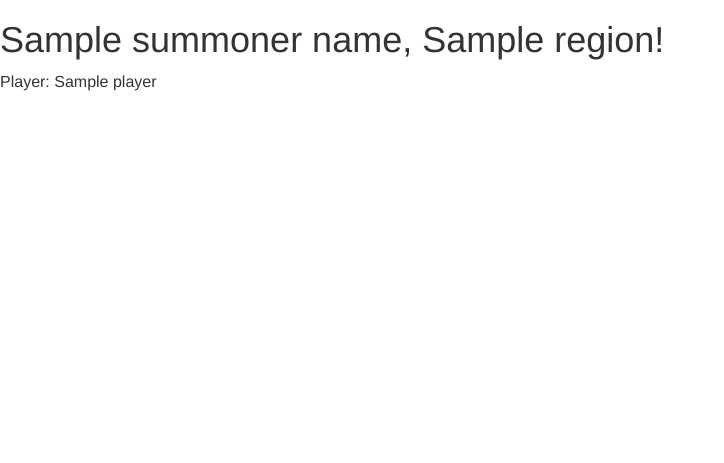
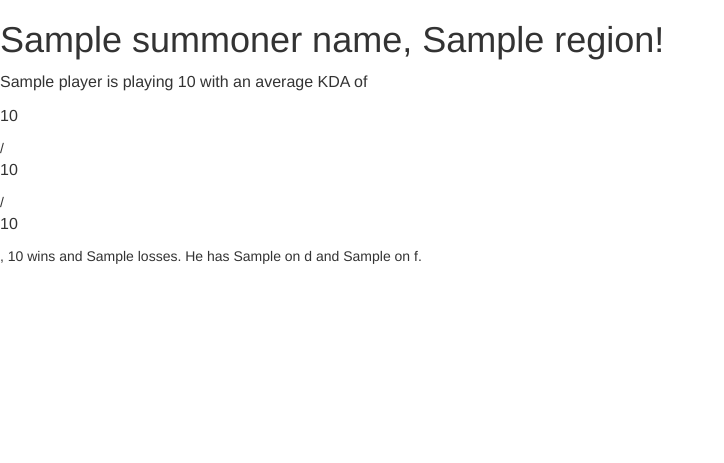
Before and after one commit to cash2one/lolxd.io, a Flask app: template templates/game.html in a window 1280 px wide. Shown: the top 463 px of the page, without its empty margins (0-724 px from the left). Run offline with Flask 2, Linux system fonts and the light colour scheme; the template is opened without the code that fills it: most values are stand-ins (such as "Sample title", 1, 10 or a date in 2020); some libraries are stand-ins or nearby versions.

Commit message:
Simple game.html to display some of the player attributes.

```diff
--- a/templates/game.html
+++ b/templates/game.html
@@ -1,8 +1,18 @@
 {% extends "base.html" %}
+{% block head %}
+<script>
+$(document).ready(function(){
+  $('[data-toggle="tooltip"]').tooltip();
+})
+</script>
+{% endblock %}
 {% block content %}
 <h1>{{ summoner_name }}, {{ region }}!</h1>
 
-{% for player in players %}
-  <p>Player: {{ player.summonerName }}</p>
+{% for player in blue_team %}
+  <div class="blueTeam">
+    <p>{{ player.summoner_name }} is playing {{ player.champ }} with an average KDA of <p data-toggle="tooltip" title="According to champion.gg, the average {{ player.champ }} gets {{ player.gg_avg_kills }} kills per game.">{{ player.avg_kills }}</p>/<p data-toggle="tooltip" title="According to champion.gg, the average {{ player.champ }} gets {{ player.gg_avg_deaths }} kills per game.">{{ player.avg_deaths }}</p>/<p data-toggle="tooltip" title="According to champion.gg, the average {{ player.champ }} gets {{ player.gg_avg_assists }} assists per game.">{{ player.avg_assists }}</p>, {{ champ_wins }} wins and {{ champ.losses }}. He has {{ spell_1 }} on d and {{ spell_2 }} on f.</p>
+    <br>
+  </div>
 {% endfor %}
 {% endblock %}
```
